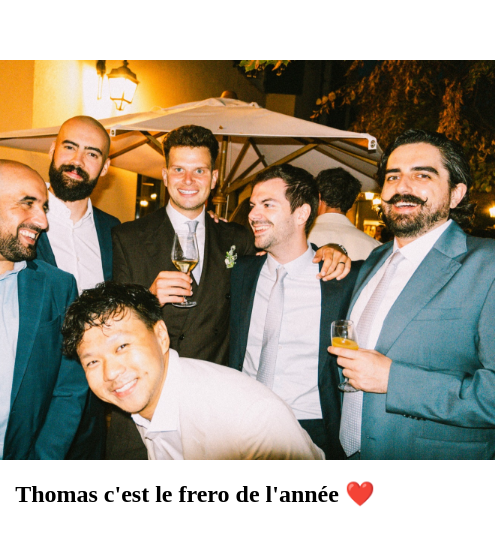
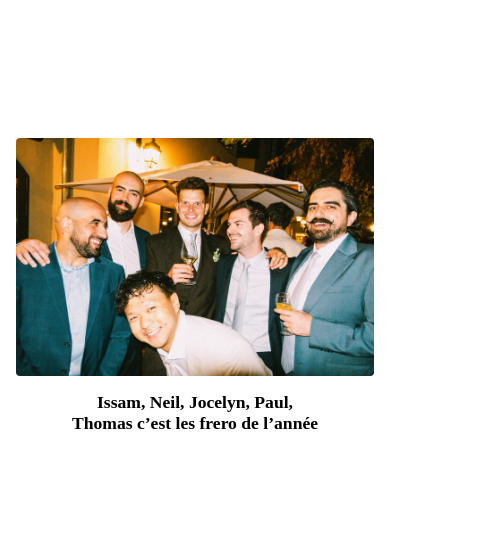
Before and after one commit to vnctaing/frero, a plain HTML site: page index.html in a window 390 px wide. Shown: the part 136-682 px from the top of the page, 495 px wide, since content can reach past the window. Drawn offline with Linux system fonts and the light colour scheme.

Commit message:
Make homepage responsive, update caption
Co-Authored-By: Claude Sonnet 5.5 <noreply@anthropic.com>
Claude-Session: https://claude.ai/code/session_016tiKnfnuTFyw5gKfWzJkwE

```diff
--- a/index.html
+++ b/index.html
@@ -1,16 +1,31 @@
 <!DOCTYPE html>
-<html lang="en">
+<html lang="fr">
 <head>
   <meta charset="UTF-8">
   <meta http-equiv="X-UA-Compatible" content="IE=edge">
   <meta name="viewport" content="width=device-width, initial-scale=1.0">
   <title>Frero.org</title>
+  <style>
+    body { margin: 0; }
+    main {
+      min-height: 100vh;
+      box-sizing: border-box;
+      padding: 16px;
+      display: flex;
+      flex-direction: column;
+      align-items: center;
+      justify-content: center;
+      gap: 16px;
+    }
+    img { width: min(100%, 900px); height: auto; border-radius: 4px; }
+    h2 { margin: 0; text-align: center; font-size: clamp(1.1rem, 4vw, 1.75rem); text-wrap: balance; }
+  </style>
 </head>
 <body>
   <!-- salut à toi le frero qui a pris la peine d'ouvrir la devtool -->
-  <div style="display: flex; align-items: center; justify-content:center; flex-direction: column; height: 100vh" >
-    <img src="frero.jpg" width="600px"></img>
-    <h2 >Thomas c'est le frero de l'année ❤️</h2>
-  </div>
+  <main>
+    <img src="frero.jpg" alt="Les frero">
+    <h2>Issam, Neil, Jocelyn, Paul, Thomas c’est les frero de l’année</h2>
+  </main>
 </body>
 </html>
```
